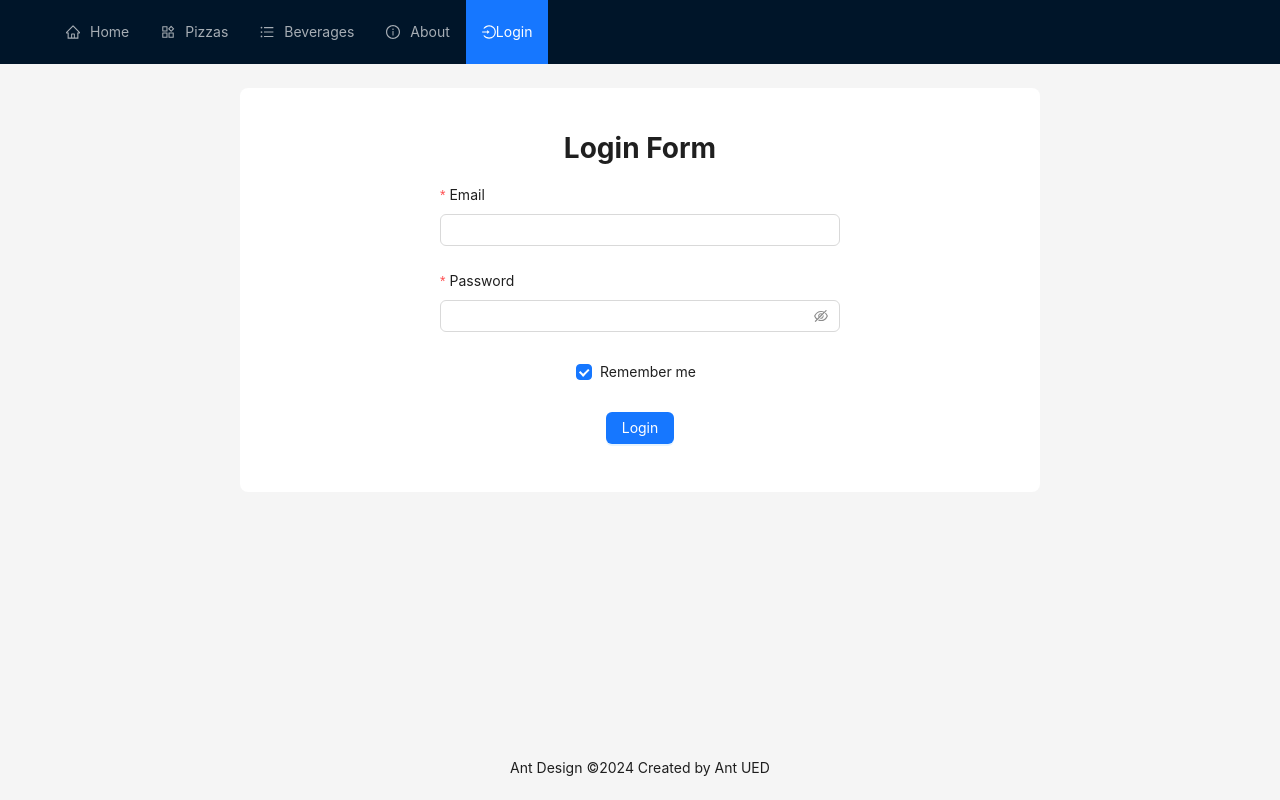
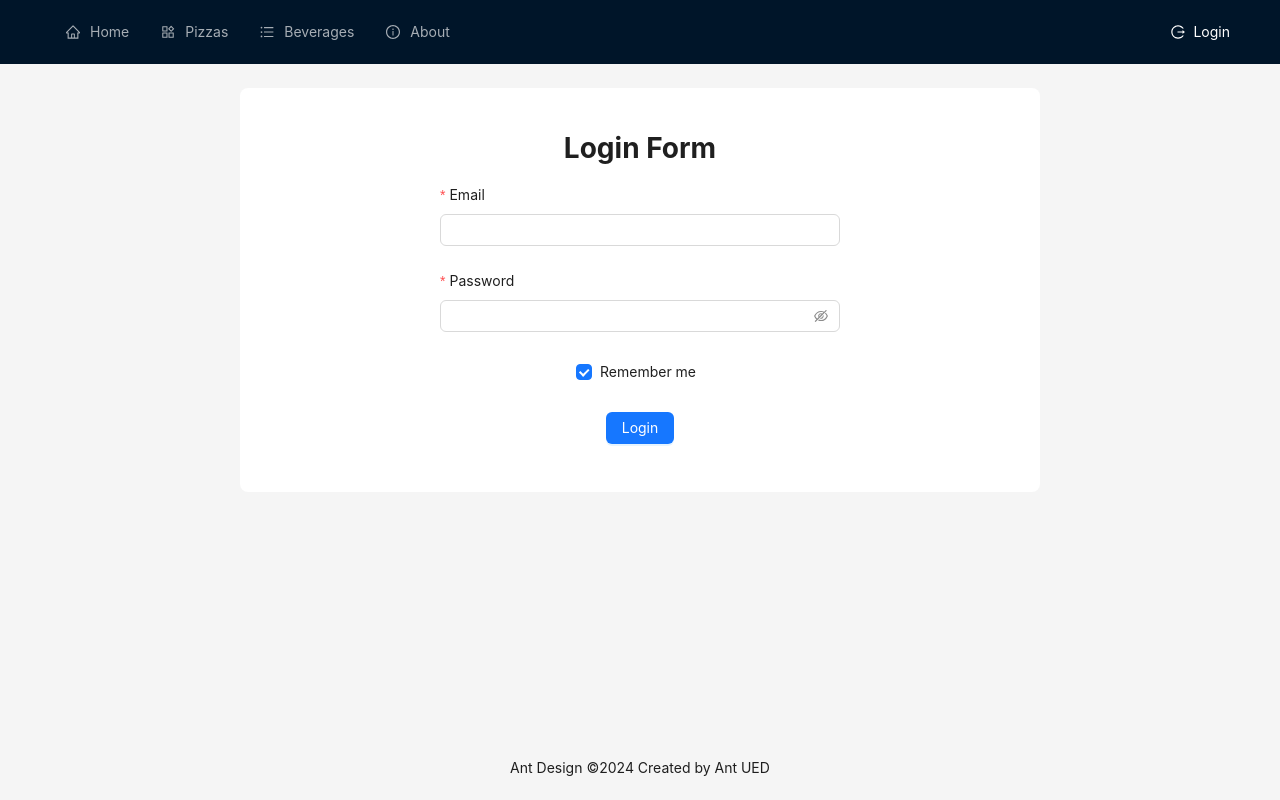
Before and after one commit to Artem0904/ReactPizzeria, a React (Create React App) app: page /login in a window 1280 px wide. Built offline with nearby package versions, Linux system fonts and the light colour scheme.

Commit message:
accounts

```diff
--- a/src/components/Header.js
+++ b/src/components/Header.js
@@ -1,12 +1,15 @@
 import React, { useContext, useEffect, useState } from 'react'
-import { Layout as AntdLayout, Menu } from 'antd';
+import { Layout as AntdLayout, Menu, Space } from 'antd';
 import { Link, useLocation } from 'react-router-dom';
-import { HomeOutlined, InfoCircleOutlined, ProductOutlined, UnorderedListOutlined, LoginOutlined } from '@ant-design/icons';
+import { HomeOutlined, InfoCircleOutlined, ProductOutlined, UnorderedListOutlined, LoginOutlined, LogoutOutlined } from '@ant-design/icons';
+import { AccountsContext } from '../contexts/account.context';
+import { accountsService } from '../server/accounts';
 
 const { Header: AntdHeader } = AntdLayout;
 
 export default function Header() {
 
+    const { email, isAuth, logout } = useContext(AccountsContext);
     let location = useLocation();
 
     const [current, setCurrent] = useState(location.pathname);
@@ -18,6 +21,11 @@ export default function Header() {
             }
         }
     }, [location, current]);
+
+    const onLogout = () => {
+        accountsService.logout();
+        logout();
+    }
 
 
     return (
@@ -57,12 +65,25 @@ export default function Header() {
                     <span>About</span>
                     <Link to="/about" />
                 </Menu.Item>
-                <Menu.Item key="/login">
-                    <LoginOutlined />
-                    <Link to="/login">Login</Link>
-                </Menu.Item>
+            </Menu>
 
-            </Menu>
+            {
+                isAuth
+                    ?
+                    <Space>
+                        <span style={{ color: "white" }}>Hello, {email}</span>
+                        <Link onClick={onLogout} style={{ color: "white" }}><LogoutOutlined /></Link>
+                        {console.log(`hello, ${email}`)}
+                    </Space>
+                    :
+                    <Link to="/login" style={{ color: "white" }}>
+                        {console.log(`aaaaaaaaaa, ${email}`)}
+                        <Space size="small">
+                            <LogoutOutlined />
+                            <span>Login</span>
+                        </Space>
+                    </Link>
+            }
         </AntdHeader>
     )
 }
--- a/src/components/Login.js
+++ b/src/components/Login.js
@@ -1,12 +1,13 @@
-import React from 'react';
+import React, { useContext } from 'react';
 import { Button, Checkbox, Form, Input, message } from 'antd';
 import { accountsService } from '../server/accounts';
 import { tokensService } from '../server/tokens';
 import { useNavigate } from 'react-router-dom';
-
+import { AccountsContext } from '../contexts/account.context';
 
 export default function Login() {
     const navigate = useNavigate();
+    const { login } = useContext(AccountsContext);
 
     const onFinish = async (values) => {
         console.log('Success:', values);
@@ -19,6 +20,7 @@ export default function Login() {
         }
 
         tokensService.save(res.data);
+
         message.success("Your logged in successfully!");
         navigate(-1);
     };
--- /dev/null
+++ b/src/contexts/account.context.js
@@ -0,0 +1,30 @@
+import { createContext, useState } from "react";
+
+export const AccountsContext = createContext({
+    // read-only properties...
+    email: null,
+    isAuth: null,
+
+    // methods (setters)...
+    login: (user) => null,
+    logout: () => null
+});
+
+export const AccountsProvider = ({ children }) => {
+
+    const [email, setEmail] = useState(null);
+    const [isAuth, setAuth] = useState(false);
+
+    const login = (user) => {
+        setEmail(user.email);
+        setAuth(true);
+    }
+    const logout = () => {
+        setEmail(null);
+        setAuth(false);
+    }
+
+    const value = { email, isAuth, login, logout }
+
+    return <AccountsContext.Provider value={value}>{children}</AccountsContext.Provider>
+}
--- a/src/index.js
+++ b/src/index.js
@@ -2,10 +2,13 @@ import React from 'react';
 import ReactDOM from 'react-dom/client';
 import './index.css';
 import App from './App';
+import { AccountsProvider } from './contexts/account.context';
 
 const root = ReactDOM.createRoot(document.getElementById('root'));
 root.render(
   // <React.StrictMode>
-    <App />
+    <AccountsProvider>
+      <App />
+    </AccountsProvider>
   // </React.StrictMode>
 );
```
